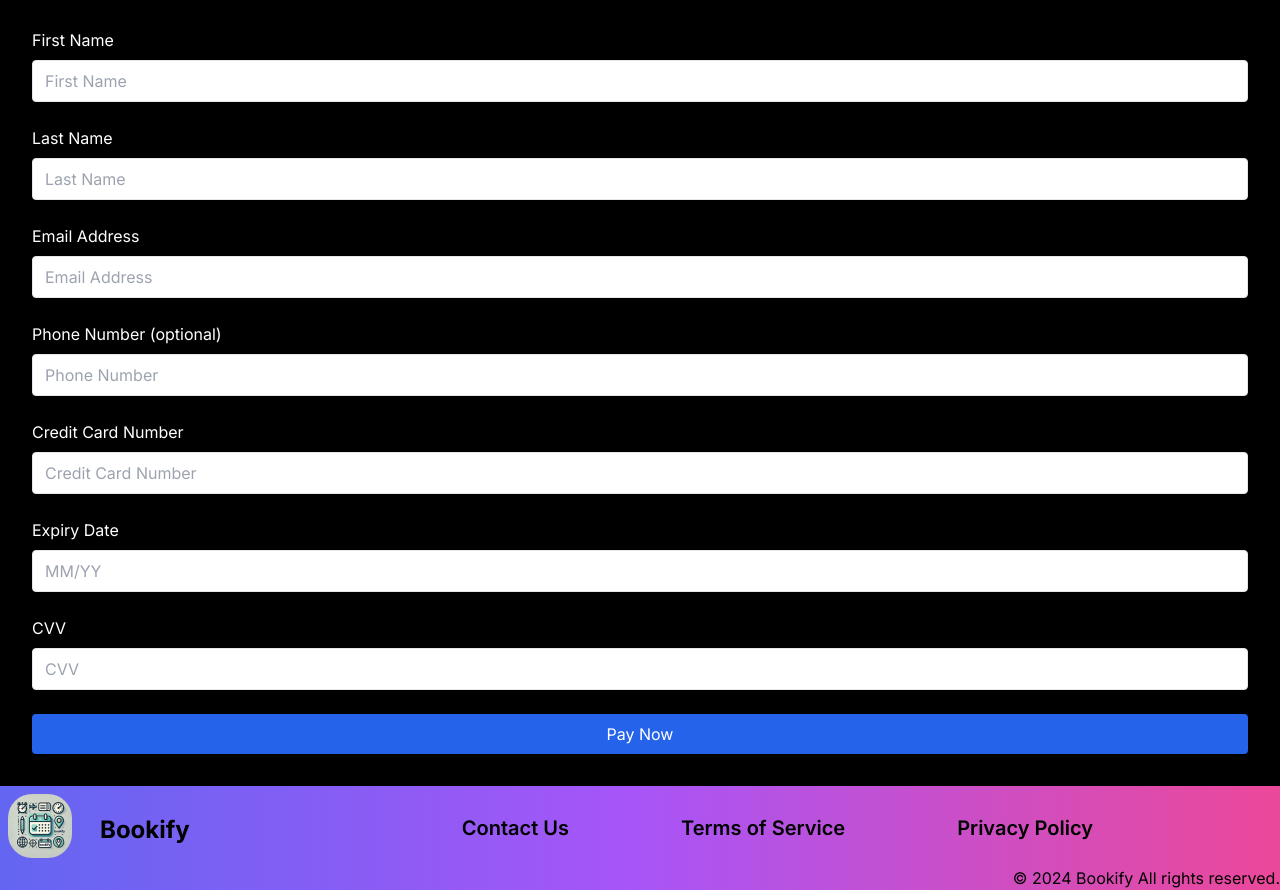
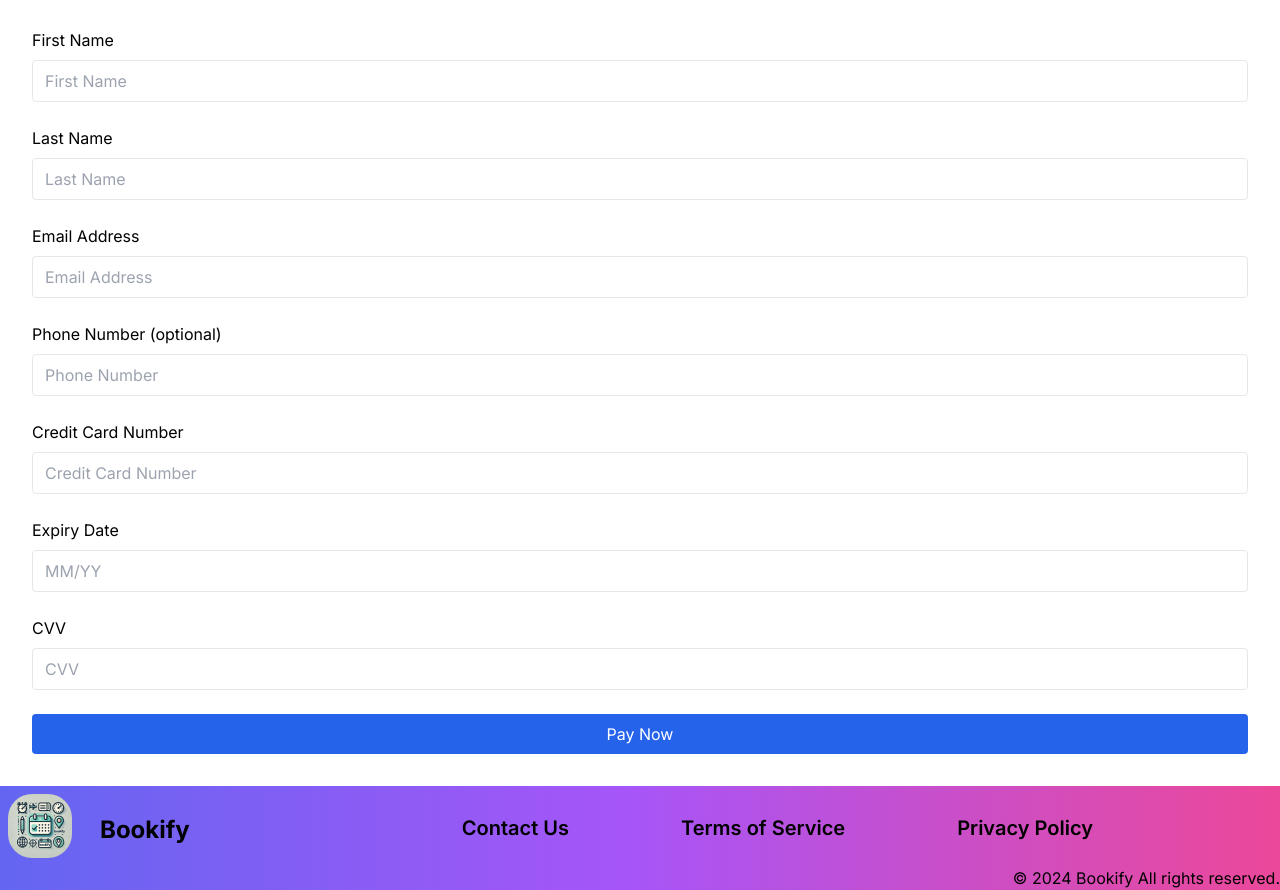
Before and after one commit to RudraYPatel/bookify, a Next.js app: page /checkout in a window 1280 px wide. Shown: the part 320-1210 px from the top of the page. Built offline with nearby package versions, Linux system fonts and the light colour scheme; no server answers.

Commit message:
CSS Update Commit

```diff
--- a/app/checkout/page.js
+++ b/app/checkout/page.js
@@ -4,10 +4,11 @@ import { useUserAuth } from '../auth-context';
 import { getEventItems } from '../_utils/checkoutdata';
 import Header from '../components/header';
 import Footer from '../components/footer';
-import Link from 'next/link';
+import { useRouter } from 'next/navigation';
 
 export default function Page() {
   const { user } = useUserAuth();
+  const router = useRouter();
   const [checkoutItems, setCheckoutItems] = useState([]);
   const [totalPrice, setTotalPrice] = useState(0);
 
@@ -49,7 +50,7 @@ export default function Page() {
           price: item.quantity * 40
         }));
 
-        total = items.reduce((acc, item) => acc + item.price, 0);
+        total = items.reduce((acc, item) => acc + item.price + 0.05 * item.price, 0);
         setCheckoutItems(items);
         setTotalPrice(total);
       } catch (error) {
@@ -85,6 +86,7 @@ export default function Page() {
     e.preventDefault();
     if (validateForm()) {
       alert('Payment processed successfully!');
+      router.push('./thanks');
     } else {
       alert('Please fill in all required fields.');
     }
@@ -93,7 +95,7 @@ export default function Page() {
   return (
     <main>
       <Header />
-      <div className="bg-black text-white p-8">
+      <div className="bg-white text-black p-8">
         <h1 className="text-3xl mb-8">Checkout</h1>
         {checkoutItems.length === 0 ? (
           <p>No items in checkout.</p>
@@ -118,47 +120,50 @@ export default function Page() {
           </div>
         )}
       </div>
-      <div className="bg-black text-white p-8">
+      <div className="bg-white text-black p-8">
         <h2 className="text-2xl mb-8">Billing Information</h2>
         <form onSubmit={handleSubmit}>
           <div className="mb-6">
-            <label className="block text-white mb-2">First Name</label>
+            <label className="block text-black mb-2">First Name</label>
             <input
               type="text"
               name="firstName"
               value={formData.firstName}
               onChange={handleChange}
+              required
               className={`w-full px-3 py-2 border rounded text-black bg-white ${errors.firstName ? 'border-red-500' : ''}`}
               placeholder="First Name"
             />
             {errors.firstName && <p className="text-red-500 text-sm">First Name is required</p>}
           </div>
           <div className="mb-6">
-            <label className="block text-white mb-2">Last Name</label>
+            <label className="block text-black mb-2">Last Name</label>
             <input
               type="text"
               name="lastName"
               value={formData.lastName}
               onChange={handleChange}
+              required
               className={`w-full px-3 py-2 border rounded text-black bg-white ${errors.lastName ? 'border-red-500' : ''}`}
               placeholder="Last Name"
             />
             {errors.lastName && <p className="text-red-500 text-sm">Last Name is required</p>}
           </div>
           <div className="mb-6">
-            <label className="block text-white mb-2">Email Address</label>
+            <label className="block text-black mb-2">Email Address</label>
             <input
               type="email"
               name="email"
               value={formData.email}
               onChange={handleChange}
+              required
               className={`w-full px-3 py-2 border rounded text-black bg-white ${errors.email ? 'border-red-500' : ''}`}
               placeholder="Email Address"
             />
             {errors.email && <p className="text-red-500 text-sm">Email is required</p>}
           </div>
           <div className="mb-6">
-            <label className="block text-white mb-2">Phone Number (optional)</label>
+            <label className="block text-black mb-2">Phone Number (optional)</label>
             <input
               type="text"
               name="phoneNumber"
@@ -169,47 +174,50 @@ export default function Page() {
             />
           </div>
           <div className="mb-6">
-            <label className="block text-white mb-2">Credit Card Number</label>
+            <label className="block text-black mb-2">Credit Card Number</label>
             <input
               type="text"
               name="creditCardNumber"
               value={formData.creditCardNumber}
               onChange={handleChange}
+              required
               className={`w-full px-3 py-2 border rounded text-black bg-white ${errors.creditCardNumber ? 'border-red-500' : ''}`}
               placeholder="Credit Card Number"
             />
             {errors.creditCardNumber && <p className="text-red-500 text-sm">Credit Card Number is required</p>}
           </div>
           <div className="mb-6">
-            <label className="block text-white mb-2">Expiry Date</label>
+            <label className="block text-black mb-2">Expiry Date</label>
             <input
               type="text"
               name="expiryDate"
               value={formData.expiryDate}
               onChange={handleChange}
+              required
               className={`w-full px-3 py-2 border rounded text-black bg-white ${errors.expiryDate ? 'border-red-500' : ''}`}
               placeholder="MM/YY"
             />
             {errors.expiryDate && <p className="text-red-500 text-sm">Expiry Date is required</p>}
           </div>
           <div className="mb-6">
-            <label className="block text-white mb-2">CVV</label>
+            <label className="block text-black mb-2">CVV</label>
             <input
               type="text"
               name="cvv"
               value={formData.cvv}
               onChange={handleChange}
+              required
               className={`w-full px-3 py-2 border rounded text-black bg-white ${errors.cvv ? 'border-red-500' : ''}`}
               placeholder="CVV"
             />
             {errors.cvv && <p className="text-red-500 text-sm">CVV is required</p>}
           </div>
-          <Link
-            href="./thanks"
+          <button
+            type="submit"
             className="block w-full text-center bg-blue-600 text-white py-2 rounded hover:underline"
           >
             Pay Now
-          </Link>
+          </button>
         </form>
       </div>
       <Footer />
--- a/app/page.js
+++ b/app/page.js
@@ -1,6 +1,7 @@
 import React from "react";
 import Footer from "./components/footer";
 import Header from "./components/header";
+import Link from "next/link";
 
 export default function Home() {
   return (
@@ -12,23 +13,24 @@ export default function Home() {
       </div>
       <div className="border-t-2 border-gray-500 m-12"></div>
       <div className="bg-black text-white p-10 mt-5 mx-16 rounded-3xl mb-12">
+        <p className="text-center text-3xl font-extrabold">Co-Sponsored Events</p>
         <div className="flex justify-center space-x-16 rounded-3xl">
           <div className="relative h-80 w-80 mb-5 mt-10 rounded-3xl overflow-hidden">
             <img src="/rodeo.jpg" alt="Event" className="h-full w-full object-cover" />
             <div className="absolute inset-0 bg-black bg-opacity-50 flex items-center justify-center opacity-0 hover:opacity-100 transition-opacity duration-300">
-              <a href="https://www.calgarystampede.com/" className="text-white text-lg font-semibold">Rodeo Show</a>
+              <Link href="https://www.calgarystampede.com/" className="text-white text-lg font-semibold">Rodeo Show</Link>
             </div>
           </div>
           <div className="relative h-80 w-80 mb-5 mt-10 rounded-3xl overflow-hidden">
             <img src="/image.png" alt="Event" className="h-full w-full object-cover" />
             <div className="absolute inset-0 bg-black bg-opacity-50 flex items-center justify-center opacity-0 hover:opacity-100 transition-opacity duration-300">
-              <a href="https://www.adventuresinwellness.ca/" className="text-white text-lg font-semibold">Laughter Conference</a>
+              <Link href="https://www.adventuresinwellness.ca/" className="text-white text-lg font-semibold">Laughter Conference</Link>
             </div>
           </div>
         </div>
         <div className="border-t-2 border-gray-500 my-12"></div>
-        <div className="text-center mt-10 text-4xl mb-6 font-semibold">
-          <p>Just Announced</p>
+        <div className="text-center mt-10 text-4xl mb-16 font-extrabold ">
+          <p>Just Announced Events Collaborations</p>
         </div>
         <div className="flex flex-col space-y-12">
           <div className="flex justify-between mx-10">
```
